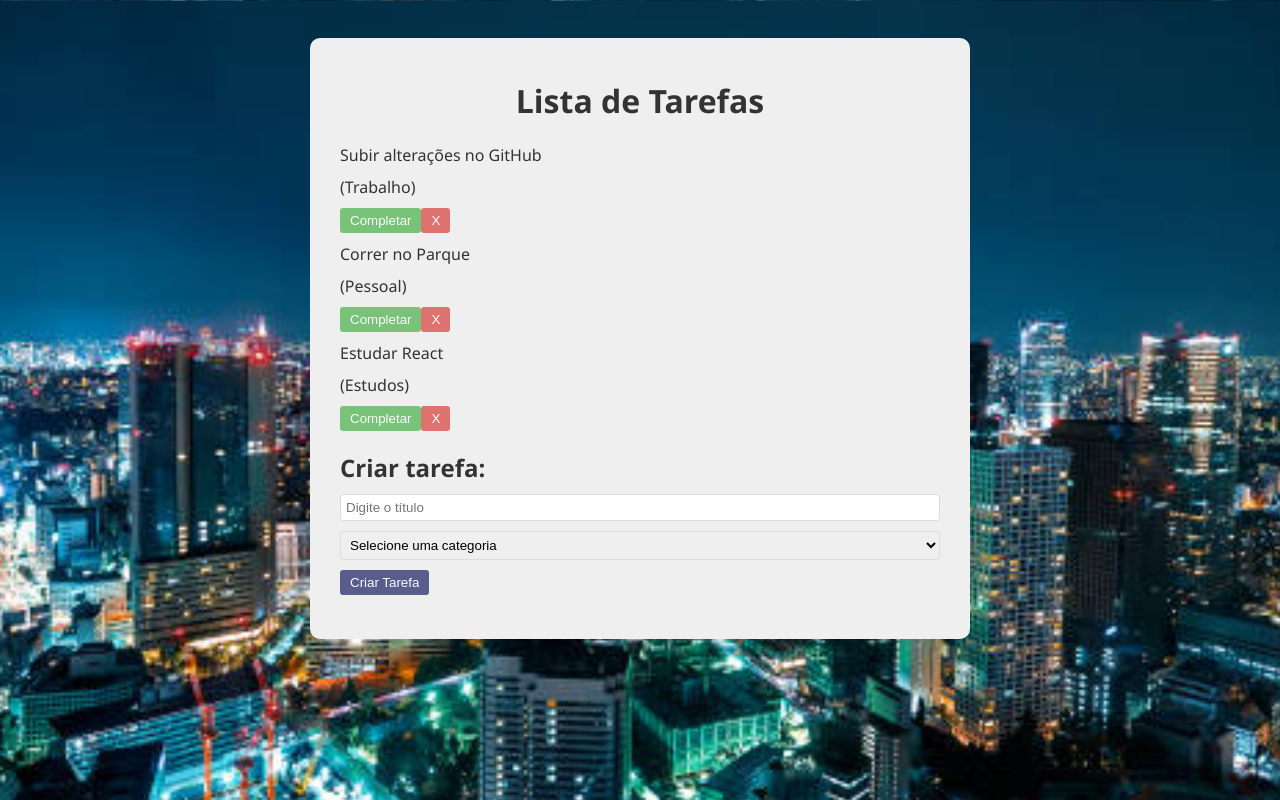
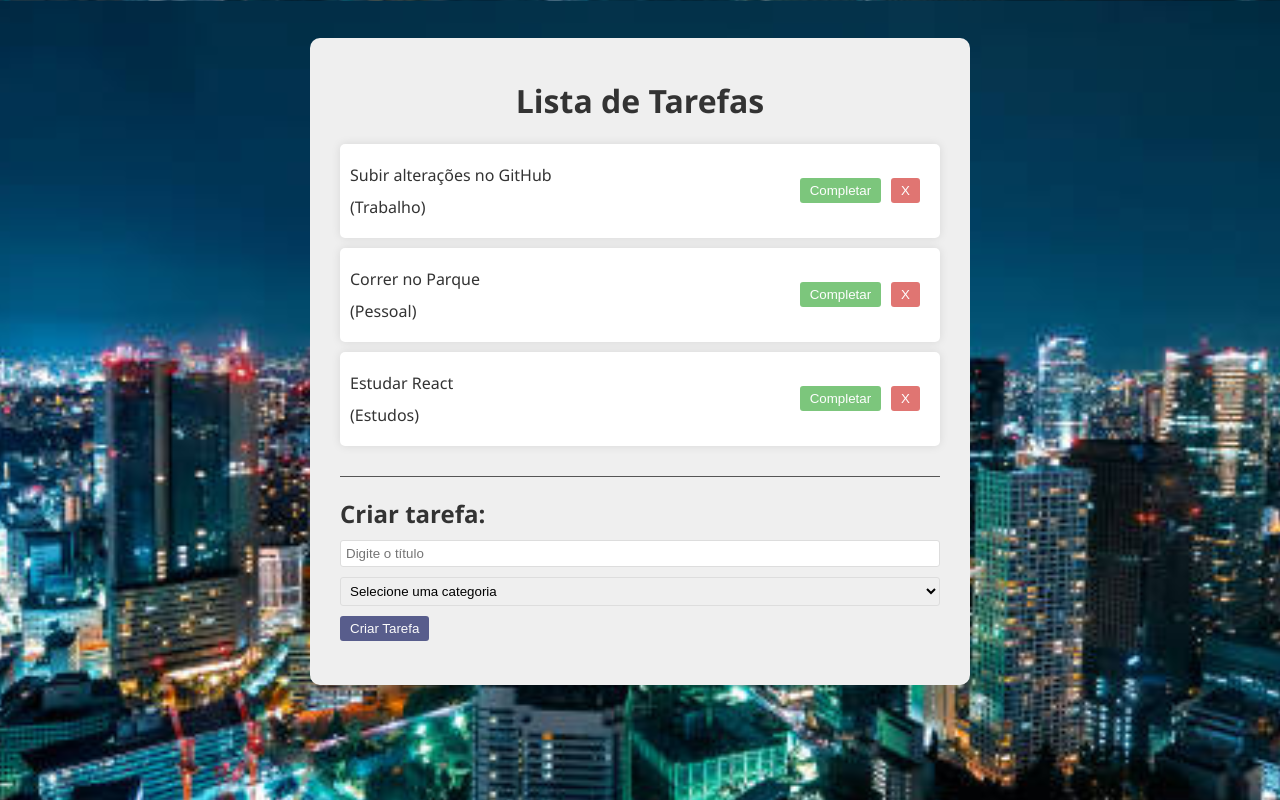
Before and after one commit to LuisBraga31/reactAppToDo, a React (Vite) app: page / in a window 1280 px wide. Shown: the top 800 px of the page. Built offline with nearby package versions, Linux system fonts and the light colour scheme.

Commit message:
Add styles to 'To Do list'

```diff
--- a/src/App.css
+++ b/src/App.css
@@ -41,11 +41,30 @@ button {
   cursor: pointer;
   opacity: 0.8;
   transition: .3s;
+  margin-right: 10px;
 }
 
 button:hover {
   opacity: 1;
 }
+
+.todo-list {
+  margin-bottom: 20px;
+  padding-bottom: 20px;
+  border-bottom: 1px solid #555;
+}
+
+.todo {
+  background-color: #FFF;
+  box-shadow: 0 0 10px rgba(0, 0, 0, 0.1);
+  padding: 10px;
+  margin-bottom: 10px;
+  border-radius: 5px;
+  display: flex;
+  justify-content: space-between;
+  align-items: center;
+}
+
 
 .complete {
     background-color: #5cb85c;
```
